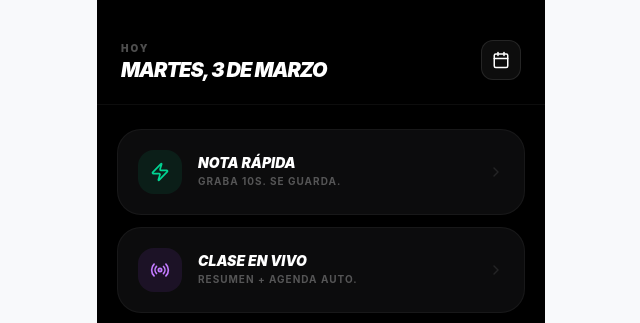
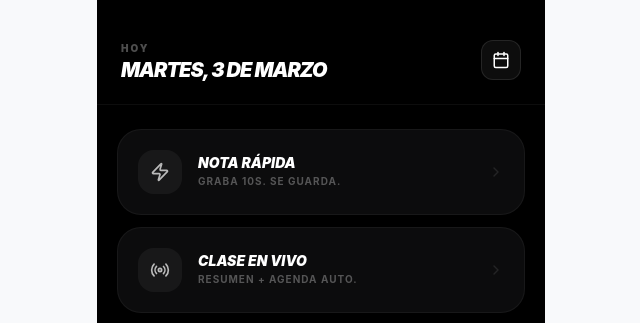
Before and after one commit to ekbfjefbfb/kiis, a React (Vite) app: page /dashboard in a window 1280 px wide. Shown: the top 323 px of the page, without its empty margins (319-959 px from the left). Built offline with nearby package versions, Linux system fonts and the light colour scheme; no server answers.

Commit message:
feat: restore minimal UI in Dashboard and Calendar, removing excessive colors

```diff
--- a/src/app/pages/CalendarPage.tsx
+++ b/src/app/pages/CalendarPage.tsx
@@ -10,10 +10,11 @@ import {
   Loader2,
   Plus,
   X,
+  ChevronRight as ChevronRightIcon
 } from "lucide-react";
 import { motion, AnimatePresence } from "motion/react";
 import { clsx } from "clsx";
-import { Link } from "react-router";
+import { Link, useNavigate } from "react-router";
 import { TASKS, CLASSES } from "../data/mock";
 
 interface CalendarEvent {
@@ -27,6 +28,7 @@ interface CalendarEvent {
 }
 
 export default function CalendarPage() {
+  const navigate = useNavigate();
   const [currentDate, setCurrentDate] = useState(new Date());
   const [selectedDate, setSelectedDate] = useState<string | null>(null);
   const [events, setEvents] = useState<CalendarEvent[]>([]);
@@ -123,14 +125,10 @@ export default function CalendarPage() {
 
   const eventLabel = (type: CalendarEvent["type"]) => {
     switch (type) {
-      case "task":
-        return "Tarea";
-      case "exam":
-        return "Examen";
-      case "important":
-        return "Importante";
-      default:
-        return "";
+      case "task": return "Tarea";
+      case "exam": return "Examen";
+      case "important": return "Importante";
+      default: return "";
     }
   };
 
@@ -185,12 +183,12 @@ export default function CalendarPage() {
       {/* Header */}
       <div className="bg-black/80 backdrop-blur-xl border-b border-white/5 px-6 pt-12 pb-6 sticky top-0 z-10">
         <div className="flex items-center justify-between mb-6">
-          <Link
-            to="/dashboard"
+          <button
+            onClick={() => navigate(-1)}
             className="w-10 h-10 flex items-center justify-center rounded-full bg-zinc-900 border border-white/10 text-white active:scale-90 transition-transform"
           >
             <ArrowLeft size={20} />
-          </Link>
+          </button>
           <div className="flex flex-col items-center">
             <h1 className="text-xl font-black uppercase italic tracking-tighter">Agenda</h1>
           </div>
@@ -206,10 +204,7 @@ export default function CalendarPage() {
         <div className="flex bg-zinc-900 border border-white/5 rounded-xl p-1">
           <button
             type="button"
-            onClick={() => {
-              setViewMode("list");
-              setSelectedDate(null);
-            }}
+            onClick={() => { setViewMode("list"); setSelectedDate(null); }}
             className={clsx(
               "flex-1 h-9 rounded-lg text-[10px] font-black uppercase tracking-widest transition-all",
               viewMode === "list" ? "bg-white text-black shadow-lg" : "text-white/40"
@@ -284,7 +279,7 @@ export default function CalendarPage() {
                             <p className={clsx("text-sm font-bold uppercase tracking-tight truncate", ev.completed && "line-through text-white/20")}>{ev.title}</p>
                           </div>
                         </div>
-                        <ChevronRight size={14} className="text-white/10" />
+                        <ChevronRightIcon size={14} className="text-white/10" />
                       </motion.button>
                     ))}
                   </div>
@@ -333,7 +328,7 @@ export default function CalendarPage() {
                     selectedEvents.map((ev) => (
                       <button key={ev.id} onClick={() => setActiveEvent(ev)} className="w-full text-left bg-zinc-900/40 border border-white/5 rounded-2xl p-4 flex items-center justify-between">
                         <p className="text-sm font-bold uppercase tracking-tight truncate">{ev.title}</p>
-                        <ChevronRight size={14} className="text-white/10" />
+                        <ChevronRightIcon size={14} className="text-white/10" />
                       </button>
                     ))
                   )}
@@ -344,7 +339,6 @@ export default function CalendarPage() {
         )}
       </div>
 
-      {/* Modal: Detalle de Evento */}
       <AnimatePresence>
         {activeEvent && (
           <>
@@ -368,7 +362,6 @@ export default function CalendarPage() {
         )}
       </AnimatePresence>
 
-      {/* Modal: Nueva Tarea */}
       <AnimatePresence>
         {isAddingTask && (
           <>
--- a/src/app/pages/Dashboard.tsx
+++ b/src/app/pages/Dashboard.tsx
@@ -42,7 +42,7 @@ export default function Dashboard() {
 
   return (
     <div className="min-h-[100dvh] bg-black text-white pb-24 font-sans selection:bg-white/30 overflow-x-hidden">
-      {/* Header Compacto - Agenda Style */}
+      {/* Header Compacto */}
       <div className="px-6 pt-10 pb-6 flex justify-between items-end border-b border-white/5">
         <div>
           <p className="text-[10px] font-black text-white/30 uppercase tracking-[0.2em] mb-1">Hoy</p>
@@ -54,13 +54,13 @@ export default function Dashboard() {
       </div>
 
       <div className="px-5 space-y-6 pt-6">
-        {/* Acciones de Agenda Reales (Cada una es una pantalla) */}
+        {/* Acciones - Lista minimalista sin exceso de colores */}
         <div className="grid grid-cols-1 gap-3">
           <Link to="/quick-note" className="block group">
             <motion.div whileTap={{ scale: 0.98 }} className="bg-zinc-900/50 border border-white/5 rounded-[24px] p-5 flex items-center justify-between transition-all active:bg-zinc-800">
               <div className="flex items-center gap-4">
-                <div className="w-11 h-11 rounded-2xl bg-emerald-500/10 flex items-center justify-center">
-                  <Zap size={20} className="text-emerald-400" />
+                <div className="w-11 h-11 rounded-2xl bg-white/5 flex items-center justify-center">
+                  <Zap size={20} className="text-white/70" />
                 </div>
                 <div>
                   <p className="text-sm font-black uppercase italic leading-none">Nota rápida</p>
@@ -74,8 +74,8 @@ export default function Dashboard() {
           <Link to="/live" className="block group">
             <motion.div whileTap={{ scale: 0.98 }} className="bg-zinc-900/50 border border-white/5 rounded-[24px] p-5 flex items-center justify-between transition-all active:bg-zinc-800">
               <div className="flex items-center gap-4">
-                <div className="w-11 h-11 rounded-2xl bg-purple-500/10 flex items-center justify-center">
-                  <Radio size={20} className="text-purple-400" />
+                <div className="w-11 h-11 rounded-2xl bg-white/5 flex items-center justify-center">
+                  <Radio size={20} className="text-white/70" />
                 </div>
                 <div>
                   <p className="text-sm font-black uppercase italic leading-none">Clase en vivo</p>
@@ -102,7 +102,7 @@ export default function Dashboard() {
           </Link>
         </div>
 
-        {/* Notas Recientes (Servicial) */}
+        {/* Notas Recientes */}
         <section>
           <div className="flex justify-between items-center mb-3 px-1">
             <h3 className="text-[10px] font-black uppercase tracking-[0.2em] text-white/20 italic">Notas recientes</h3>
@@ -119,7 +119,7 @@ export default function Dashboard() {
                   <div className="bg-zinc-900/40 border border-white/5 rounded-[20px] p-4 flex items-center justify-between transition-all active:bg-zinc-800">
                     <div className="min-w-0 flex-1 pr-4">
                       <p className="text-[13px] font-bold uppercase truncate tracking-tight">{n.title || "Nota"}</p>
-                      <p className="text-[10px] text-white/20 font-medium truncate mt-0.5 italic">{n.summary || n.transcript || "Sin contenido"}</p>
+                      <p className="text-[10px] text-white/30 font-medium truncate mt-0.5 italic">{n.summary || n.transcript || "Sin contenido"}</p>
                     </div>
                     <ChevronRight size={12} className="text-white/10" />
                   </div>
@@ -129,7 +129,7 @@ export default function Dashboard() {
           )}
         </section>
 
-        {/* Materias (Compacto) */}
+        {/* Materias */}
         <section>
           <div className="flex justify-between items-center mb-3 px-1">
             <h3 className="text-[10px] font-black uppercase tracking-[0.2em] text-white/20 italic">Mis materias</h3>
@@ -156,7 +156,7 @@ export default function Dashboard() {
         </section>
       </div>
 
-      {/* Modal Nueva Materia - Fit Móvil */}
+      {/* Modal Nueva Materia */}
       <AnimatePresence>
         {isAddingClass && (
           <>
```
